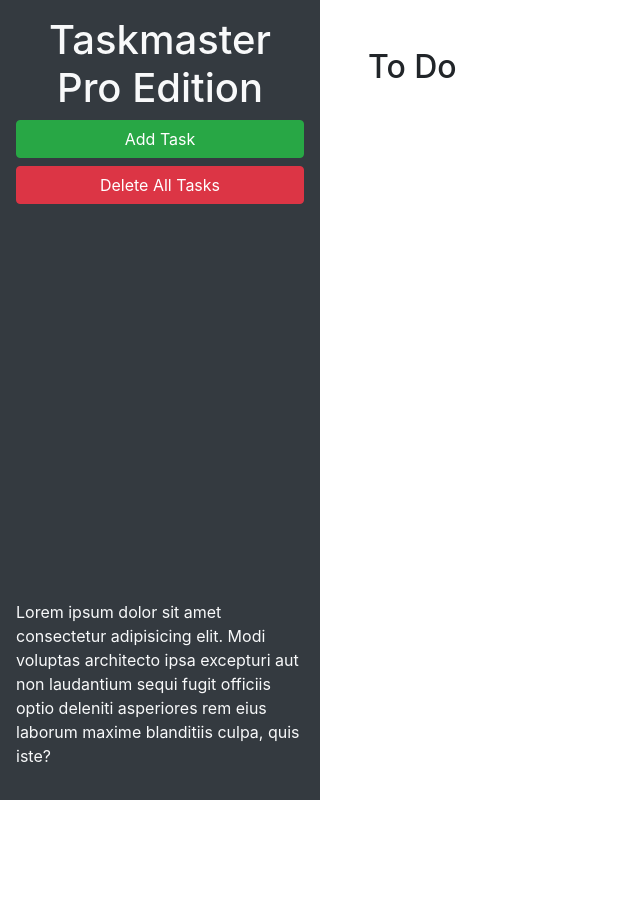
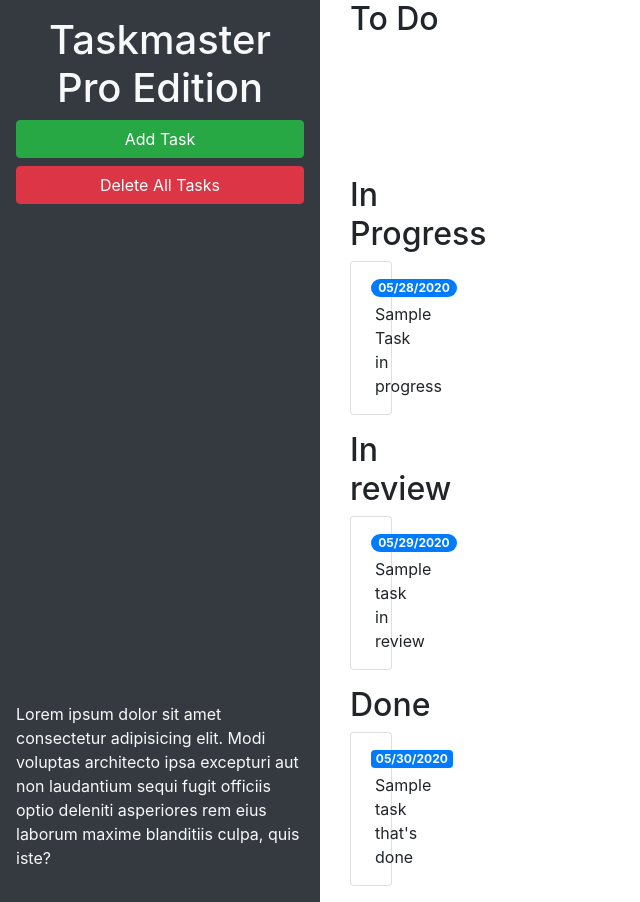
Before and after one commit to DuckArroyo/taskmaster-pro, a plain HTML site: page index.html in a window 1280 px wide. Shown: the whole page, without its empty margins (0-640 px from the left). Before the commit the page ends 800 px from the top, so only its background shows below. Drawn offline with nearby package versions, Linux system fonts and the light colour scheme.

Commit message:
completed 5.2.4 columns

```diff
--- a/index.html
+++ b/index.html
@@ -13,6 +13,7 @@
 <body>
 
   <div class="row min-vh-100 no-gutters">
+
     <header class="col-12 col-lg-3 bg-dark text-light d-flex flex-column p-4 p-lg-3">
       <h1 class="text-center">Taskmaster Pro Edition</h1>
       <button id="create-task" class="btn btn-block btn-success" data-toggle="modal" data-target="#task-form-modal">Add
@@ -23,11 +24,55 @@
         laudantium sequi fugit officiis optio deleniti asperiores rem eius laborum maxime blanditiis culpa, quis iste?
       </p>
     </header>
+
     <main class="col-12 col-lg-9">
-      <div class="m-5">
-        <h2>To Do</h2>
-        <ul id="list-toDo" class="list-group"> </ul>
+
+      <div class="col-12 col-md-6 col-xl-3 mb-3">
+        <!--todo start-->
+        <div class="col-12">
+          <h2>To Do</h2>
+          <ul id="list-toDo" class="list-group"></ul>
+        </div>
+        <!--todo end-->
+
+        <!--todo in progress start-->
+        <div class="col-12 col-md-6 col-xl-3 mb-3">
+          <h2>In Progress</h2>
+            <ul id="list-in-progress" class="list-group">
+              <li class="list-group-item">
+                <span class="badge badge-primary badge-pill">05/28/2020</span>
+                <p class="m-1">Sample Task in progress</p>
+              </li>
+            </ul>
+        </div>
+        <!--todo in progress end-->
+
+        <!--todo in review start-->
+        <div class="col-12 col-md-6 col-xl-3 mb-3">
+          <h2>In review</h2>
+          <ul id="list-inReview" class="list-group">
+            <li class="list-group-item">
+              <span class="badge badge-primary badge-pill">05/29/2020</span>
+              <p class="m-1">Sample task in review</p>
+            </li>
+          </ul>
+        </div>
+        <!--todo in review end-->
+
+        <!--todo done start-->
+        <div class="col-12 col-md-6 col-xl-3 mb-3">
+          <h2>Done</h2>
+          <ul id="list-done" class="list-group">
+            <li class="list-group-item">
+              <span class="badge badge-primary bedge-pill">05/30/2020</span>
+              <p class="m-1">Sample task that's done</p>
+            </li>
+          </ul>
+        </div>
+        <!--todo done end-->
+
       </div>
+
     </main>
   </div>
 
```
